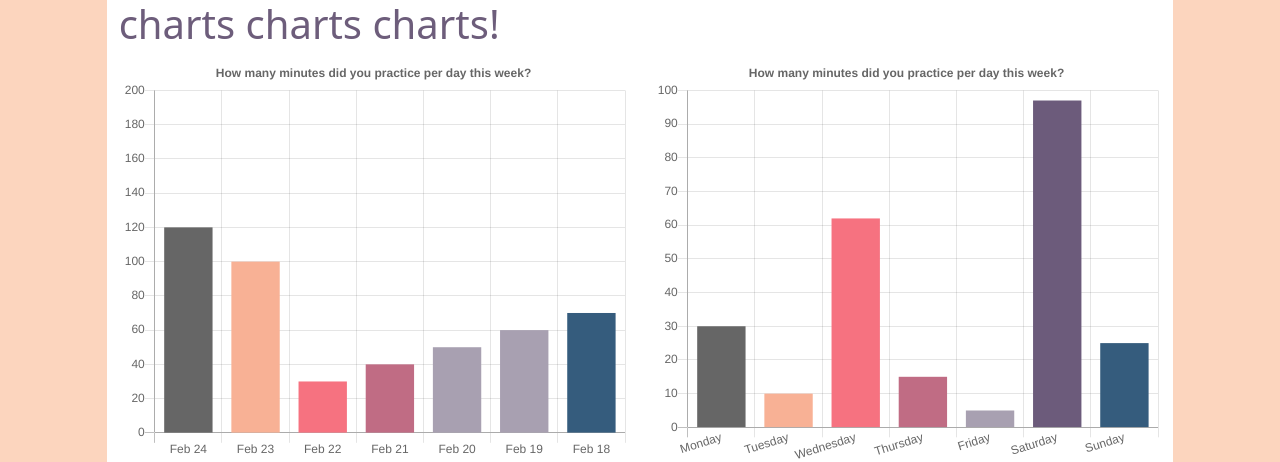
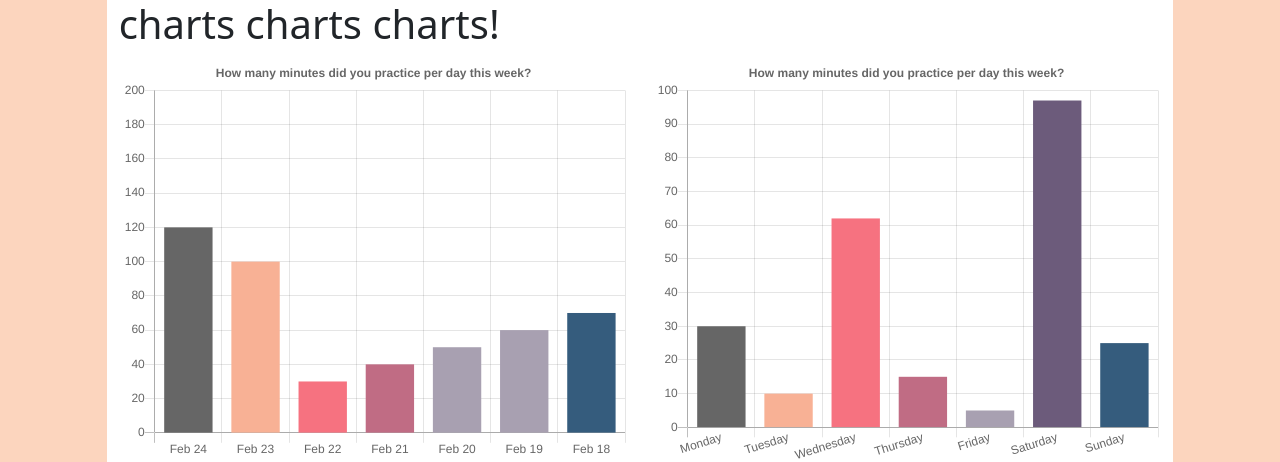
Before and after one commit to violatido/Virtual_Music_Studio, a Flask app: page /charts in a window 1280 px wide. Shown: the top 462 px of the page. Run offline with Flask 2, Linux system fonts and the light colour scheme; some libraries are stand-ins or nearby versions.

Commit message:
changes header text colors

```diff
--- a/static/css/VMS.css
+++ b/static/css/VMS.css
@@ -1,9 +1,3 @@
-h1 {
-    color: #6D5D7B;
-    display: flex;
-    text-align: center;
-}
-
 .background-color {
     background-color: #355C7D;
 }
--- a/templates/teacher-profile.html
+++ b/templates/teacher-profile.html
@@ -5,7 +5,7 @@
 {% endblock %}
 {% block body %}
 {% if teacher %}
-  <h1>Welcome, {{teacher.teacher_fname}} {{teacher.teacher_lname}}</h1>
+  <h1>Welcome to your Virtual Music Studio, {{teacher.teacher_fname}} {{teacher.teacher_lname}}</h1>
   <div> Teacher Info
     <ul>
       <li>Teacher ID: {{teacher.teacher_id}}</li>
@@ -15,7 +15,7 @@
 </div>
 {% endif %}
 <div>
-  <h1>List of Students</h1>
+  <h3>List of Students</h3>
 {% for student in teacher.students%}
   <div>{{ student.student_fname}} {{ student.student_lname}}
     <ul>
```
